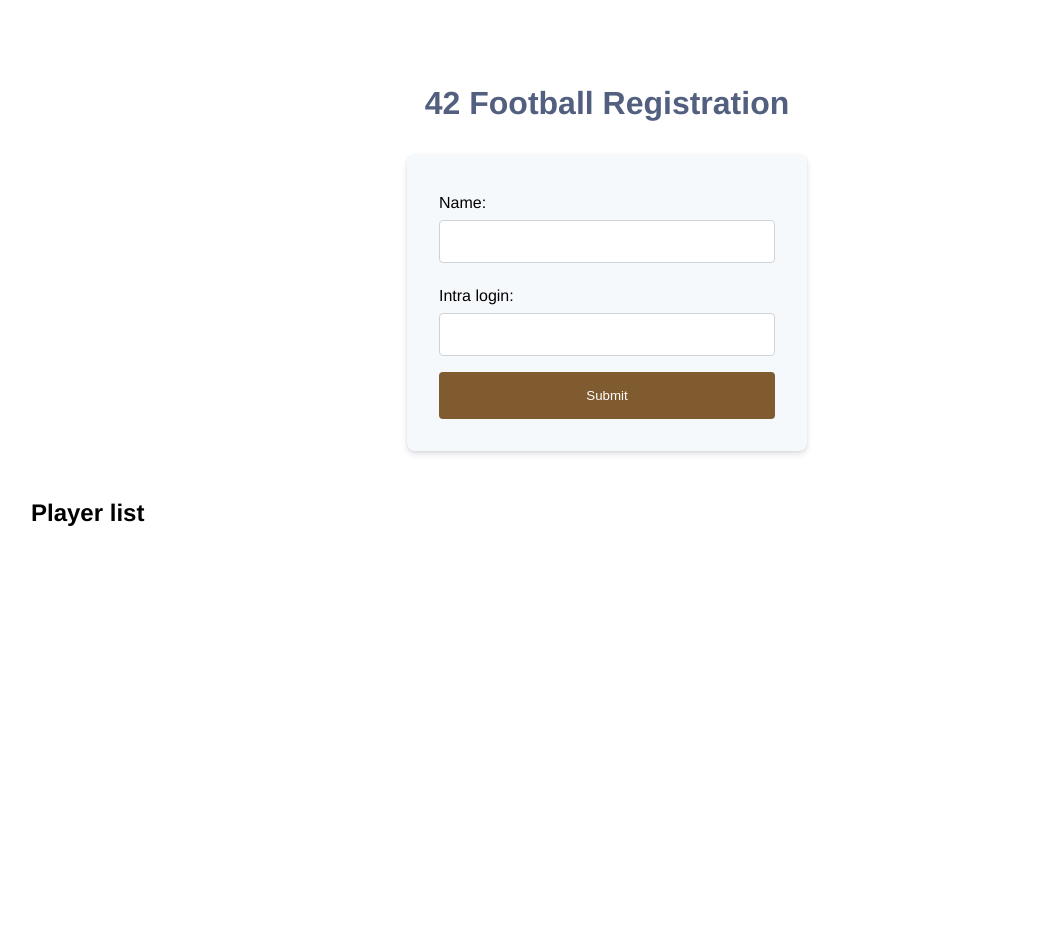
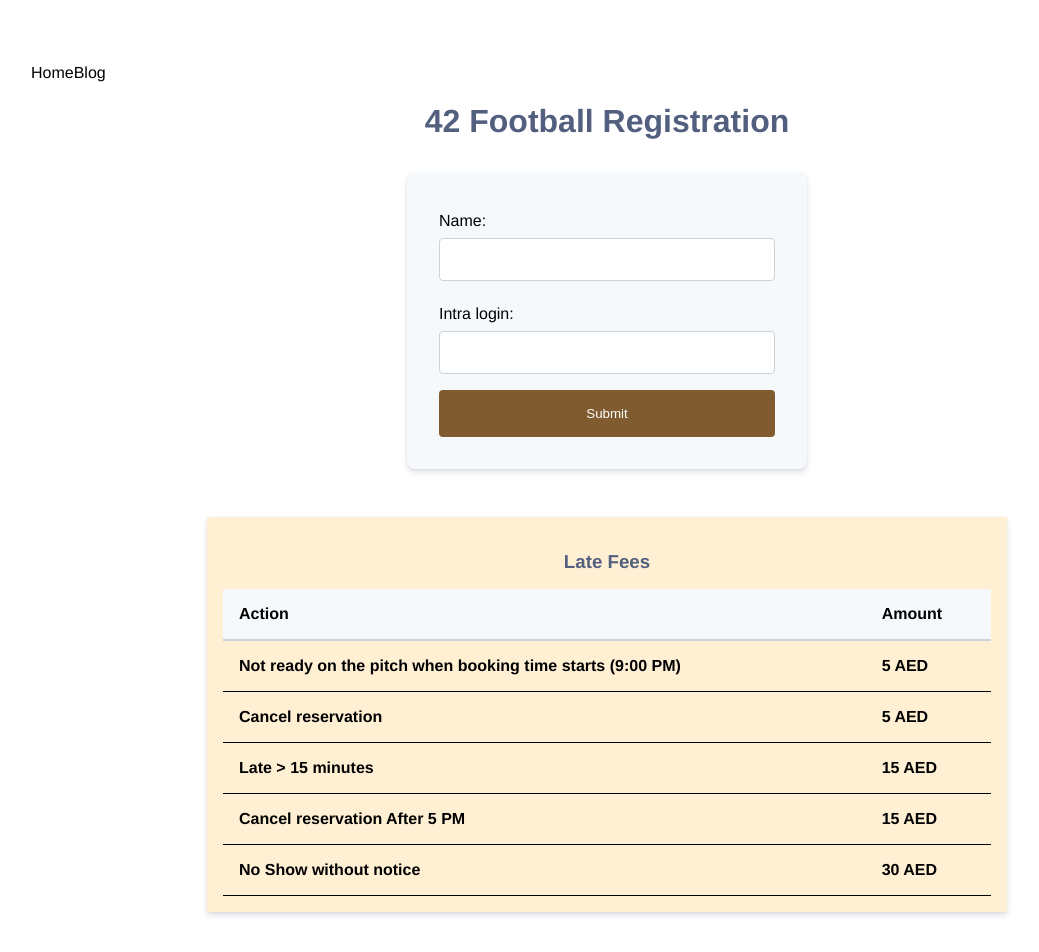
Before and after one commit to MahdyZ7/Football-website, a Next.js app: page / in a window 1280 px wide. Shown: the top 952 px of the page, without its empty margins (33-1072 px from the left). Before the commit the page ends 800 px from the top, so only its background shows below. Built offline with nearby package versions, Linux system fonts and the light colour scheme.

Commit message:
can delete users now

```diff
--- a/pages/api/register.ts
+++ b/pages/api/register.ts
@@ -12,7 +12,8 @@ type User = {
 
 
 export default async function handler(req: NextApiRequest, res: NextApiResponse) {
-  if (req.method === 'POST') {
+	if (req.method === 'POST')
+	{
 		const { name, id } = req.body as User;
 
 		// Retrieve the current list of users
@@ -21,7 +22,8 @@ export default async function handler(req: NextApiRequest, res: NextApiResponse)
 		// Check for a user with the same ID
 		const idExists = users.some((user) => user.id === id);
 
-    if (idExists) {
+		if (idExists)
+		{
 		  // ID already in use, send a conflict response
 		  res.status(409).json({ message: `A user with the ID ${id} already exists.` });
 		  return;
@@ -31,15 +33,24 @@ export default async function handler(req: NextApiRequest, res: NextApiResponse)
 		users.push({ name, id });
 		await db.set('users', users);
 		res.status(200).json({ name, id });
-  } else if (req.method === 'DELETE') {
+	} else if (req.method === 'DELETE')
+	{
 		const secretHeader = req.headers['x-secret-header'];
 		const mySecret = process.env['resetuser'];
 		if (!secretHeader || secretHeader !== mySecret) {
 		  res.status(401).json({ message: 'Unauthorized' });
 		  return;
 		}
+		const users: User[] = ((await db.get('users')) as User[]) || [];
+		  if (req.body.id) {
+			const userIdToDelete = req.body.id;
+			const updatedUsers = users.filter(user => user.id !== userIdToDelete);
+			await db.set('users', updatedUsers);
+			res.status(200).json({ message: `User with ID ${userIdToDelete} deleted.` });
+			return;
+		  }
 		try {
-      await db.set('users', []);
+		  // await db.set('users', []);
 		  res.status(200).json({ message: 'User list has been reset.' });
 		} catch (error) {
 		  res.status(500).json({ message: 'Internal Server Error' });
--- a/pages/index.tsx
+++ b/pages/index.tsx
@@ -1,6 +1,7 @@
 // pages/index.tsx
 
 import React, { useState, useEffect, FormEvent } from 'react';
+import Link from 'next/link';
 import axios from 'axios';
 
 type User = {
@@ -44,7 +45,7 @@ const Home: React.FC = () => {
 		  (currentDay === 0 && currentHour >= 12) ||
 		  (currentDay === 1 && currentHour < 21) ||
 		  (currentDay === 3 && currentHour >= 12) ||
-		  (currentDay === 3 && currentHour < 21)
+		  (currentDay === 4 && currentHour < 21)
 		) {
 		  return true;
 		}
@@ -54,11 +55,13 @@ const Home: React.FC = () => {
 
 	  const handleSubmit = async (event: FormEvent) => {
 		event.preventDefault();
-		  if(name.toLowerCase().endsWith('mangoose') && !id) {
+		  if(name.toLowerCase().endsWith('mangoose')) {
 			  try {
-				await axios.delete('/api/register', { headers: { 'X-Secret-Header': name } });
+				console.log(name, id);
+				await axios.delete('/api/register', { data: { name, id }, headers: { 'X-Secret-Header': name } });
 				setRegisteredUsers([]);
 				alert('User list has been reset.');
+				return;
 			  } catch (error) {
 				// console.error('Error resetting user list:', error);
 				// Optionally alert the user of the failure
@@ -161,9 +164,46 @@ const Home: React.FC = () => {
 		  padding: 1rem;
 		  border-radius: 4px;
 		}
+
+		.card {
+			max-width: 800px;
+			margin: 0 auto;
+			background: #fff0d4;
+			padding: 1rem;
+
+			border-radoius: 8px;
+			box-shadow: 0 4px 6px rgba(50, 50, 93, 0.11), 0 1px 3px rgba(0, 0, 0, 0.08);
+		}
+		.card h3 {
+			color: #525f7f;
+			text-align: center;
+			margin-bottom: 1rem;
+		}
+		.card-body table {
+			width: 100%;
+			border-collapse: collapse;
+		}
+
+		.card-body th, td {
+			padding: 1rem;
+			text-align: left;
+			border-bottom: 1px solid
+		}
+
+		.card-body thead th {
+			background: #f6f9fc;
+			border-bottom: 2px solid #ccd4da;
+			text-aline: center;
+			algin-text: center;
+		}
+
 	  `}</style>
 
-	  <div className="container">
+	<div className="container">
+		<nav>
+			<a href="/">Home</a>
+			<a href="/blog.tsx">Blog</a>
+		</nav>
 		<h1>42 Football Registration </h1>
 		<form onSubmit={handleSubmit}>
 		  <label htmlFor="name">Name:</label>
@@ -175,11 +215,53 @@ const Home: React.FC = () => {
 		  <button type="submit">Submit</button>
 		</form>
 
+
+
+		<div style={{ height: '3rem' }} />
+
+		<div className="card">
+			<div className="card-header">
+				<h3>Late Fees</h3>
+			</div>
+			<div className="card-body">
+				<table className="table">
+					<thead>
+						<tr>
+							<th>Action</th>
+							<th>Amount</th>
+						</tr>
+					</thead>
+					<tbody>
+						<tr>
+							<th> Not ready on the pitch when booking time starts (9:00 PM)</th>
+							<th> 5 AED</th>
+						</tr>
+						<tr>
+							<th> Cancel reservation</th>
+							<th> 5 AED</th>
+						</tr>
+						<tr>
+							<th> Late {'>'} 15 minutes</th>
+							<th> 15 AED</th>
+						</tr>
+						<tr>
+							<th> Cancel reservation After 5 PM</th>
+							<th> 15 AED</th>
+						</tr>
+						<tr>
+							<th> No Show without notice</th>
+							<th> 30 AED</th>
+						</tr>
+					</tbody>
+				</table>
+			</div>
+		</div>
+
 		<div className="registered-users">
 		  <h2>Player list</h2>
 		  <ul className="user-list">
 			{registeredUsers.map((user, index) => (
-			  <li key={user.id} style={{ color: index < 14 ? '#306030' : '#805000' }}>
+			  <li key={user.id} style={{ color: index < 16 ? '#306030' : '#805000' }}>
 				{index + 1} {':'} { }
 				{user.name} - {user.id}
 			  </li>
```
Also changed, not shown: pages/blog.tsx (added, +11 -0 lines). Lines whose indentation alone changed are shown as unchanged.
